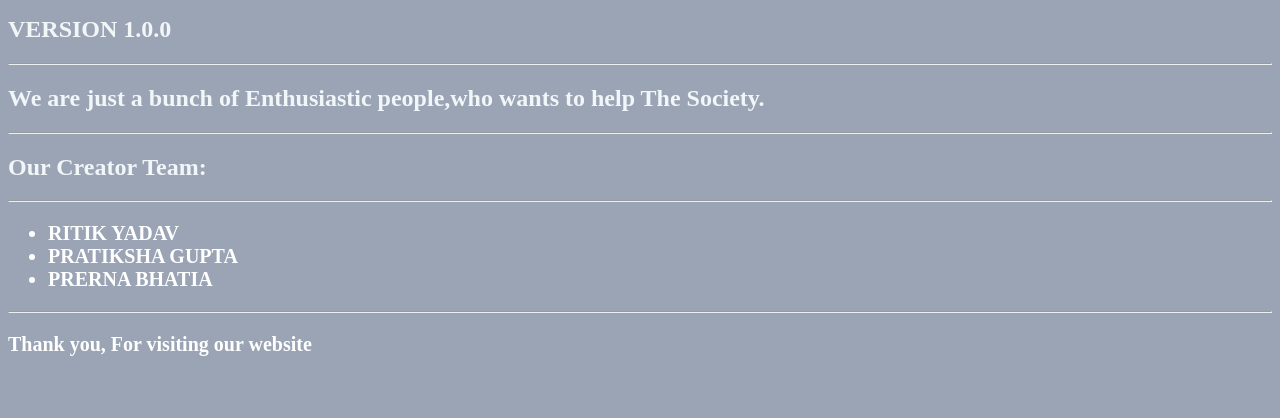
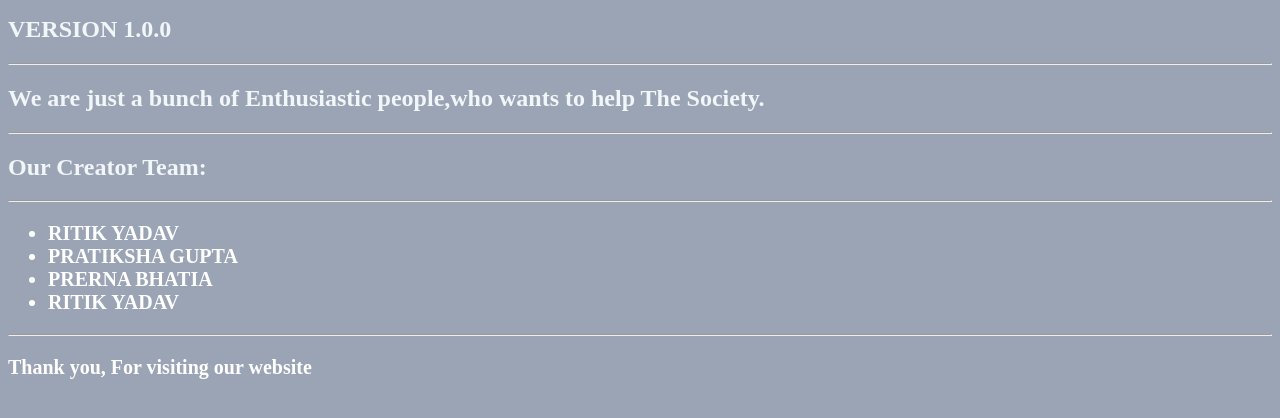
Before and after one commit to prerna-bhatia/SIGNTALKS, a Django app: page /about/ in a window 1280 px wide. Shown: the part 251-669 px from the top of the page. Run offline with Django 3.2, Linux system fonts and the light colour scheme.

Commit message:
Update about.html
update

```diff
--- a/templates/about.html
+++ b/templates/about.html
@@ -12,6 +12,7 @@
 		<li>RITIK YADAV</li>
 		<li>PRATIKSHA GUPTA</li>
 		<li>PRERNA BHATIA</li>
+                <li>RITIK YADAV</li>
   	</ul>
 	<hr>
 	<p class="td">Thank you, For visiting our website</p>
```
